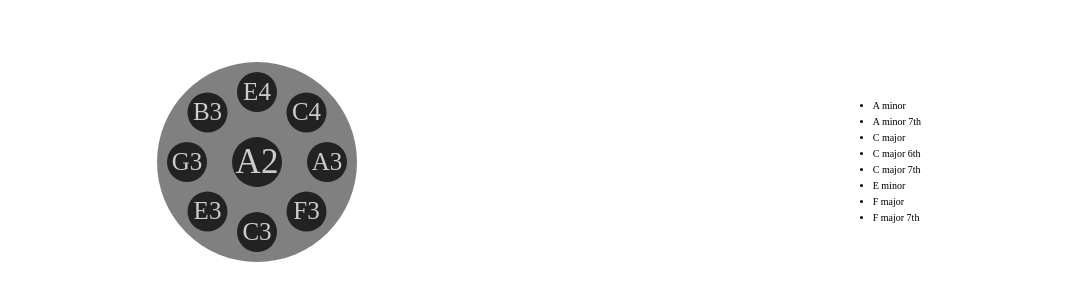
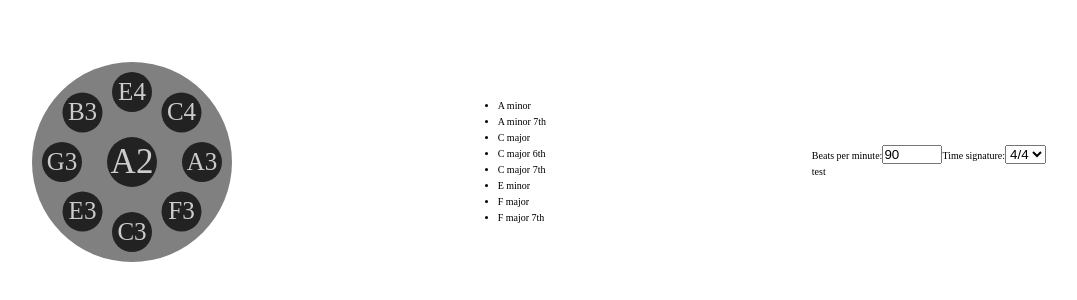
Before and after one commit to Moosees/ding-and-tones, a React (Create React App) app: page / in a window 1280 px wide. Shown: the part 238-538 px from the top of the page, without its empty margins (101-1178 px from the left). Built offline with nearby package versions, Linux system fonts and the light colour scheme.

Commit message:
Add patternView skeleton and controls

```diff
--- /dev/null
+++ b/src/components/patternBar/PatternBar.jsx
@@ -0,0 +1,7 @@
+import React from 'react';
+
+const PatternBar = () => {
+  return <div>test</div>;
+};
+
+export default PatternBar;
--- /dev/null
+++ b/src/components/patternControls/PatternControls.jsx
@@ -0,0 +1,28 @@
+import React from 'react';
+
+const PatternControls = ({ bpm, setBpm, timeSignature, setTimeSignature }) => (
+  <div>
+    <label>
+      Beats per minute:
+      <input
+        type="number"
+        min="50"
+        max="160"
+        value={bpm}
+        onChange={e => setBpm(Number(e.target.value))}
+      />
+    </label>
+    <label>
+      Time signature:
+      <select
+        value={timeSignature}
+        onChange={e => setTimeSignature(e.target.value)}
+      >
+        <option value={'4/4'}>4/4</option>
+        <option value={'3/4'}>3/4</option>
+      </select>
+    </label>
+  </div>
+);
+
+export default PatternControls;
--- /dev/null
+++ b/src/components/patternView/PatternView.jsx
@@ -0,0 +1,22 @@
+import React, { useState } from 'react';
+import PatternBar from '../patternBar/PatternBar';
+import PatternControls from '../patternControls/PatternControls';
+
+const PatternView = () => {
+  const [bpm, setBpm] = useState(90);
+  const [timeSignature, setTimeSignature] = useState('4/4');
+
+  return (
+    <div>
+      <PatternControls
+        bpm={bpm}
+        setBpm={setBpm}
+        timeSignature={timeSignature}
+        setTimeSignature={setTimeSignature}
+      />
+      <PatternBar bpm={bpm} timeSignature={timeSignature} />
+    </div>
+  );
+};
+
+export default PatternView;
--- a/src/pages/single-drum/SingleDrum.jsx
+++ b/src/pages/single-drum/SingleDrum.jsx
@@ -1,6 +1,7 @@
 import React, { useState } from 'react';
 import ChordsList from '../../components/chordsList/ChordsList';
 import Drum from '../../components/drum/Drum';
+import PatternView from '../../components/patternView/PatternView';
 import { createIntervalMap } from '../../helpers/intervals.helpers';
 import { sortScaleForDisplay } from '../../helpers/noteOrder';
 import { SingleDrumContainer } from './singleDrum.styles';
@@ -16,6 +17,7 @@ const SingleDrum = () => {
     <SingleDrumContainer>
       <Drum scale={scale} chordFocus={chordFocus} />
       <ChordsList scale={scale} setChordFocus={setChordFocus} />
+      <PatternView />
     </SingleDrumContainer>
   );
 };
```
